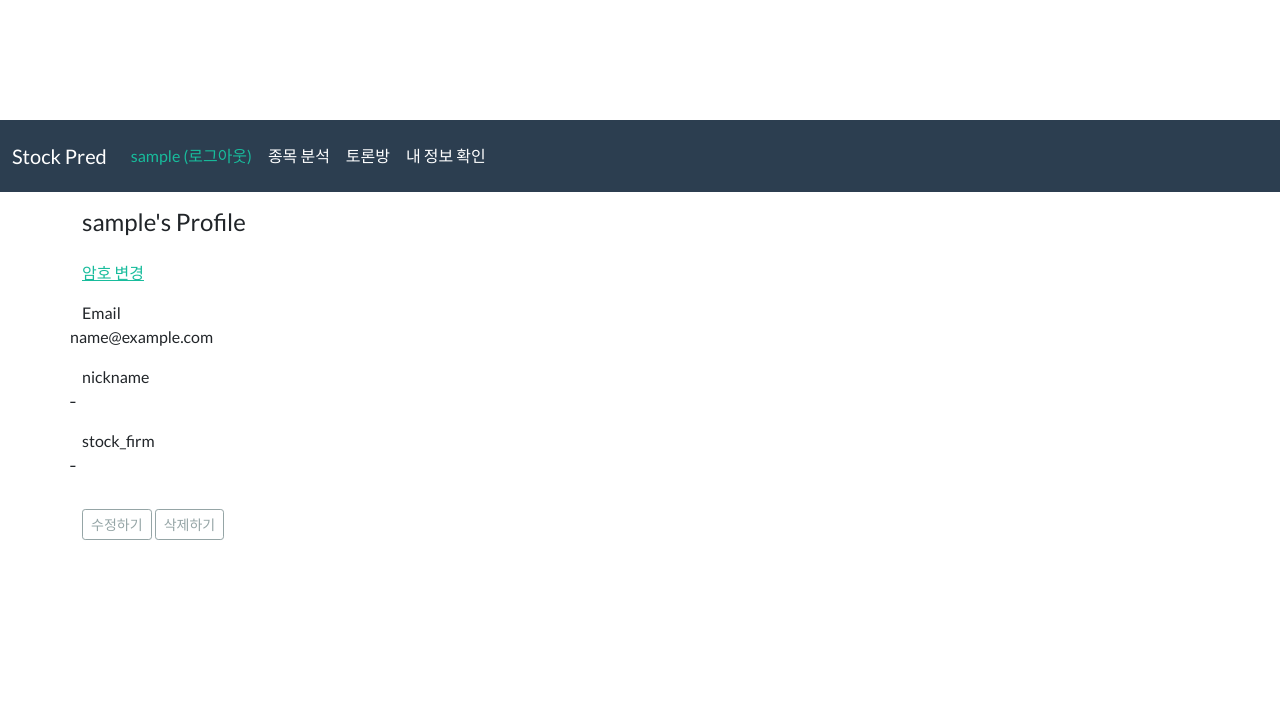
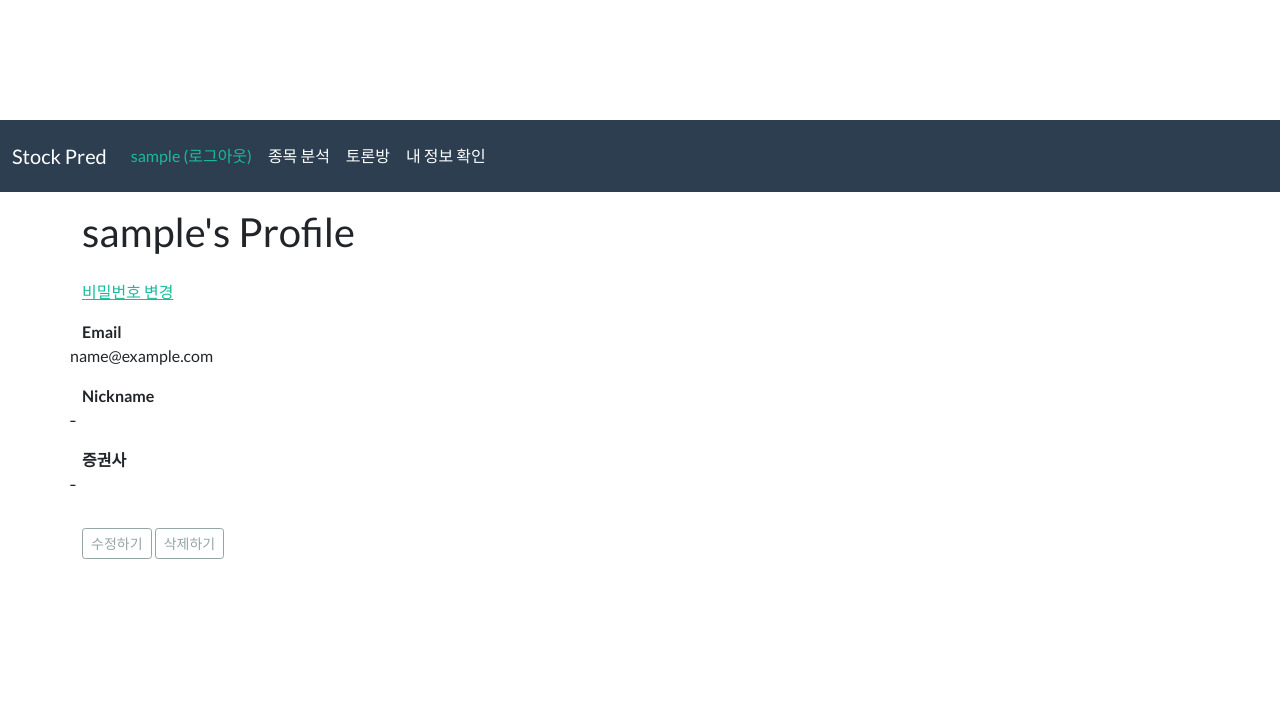
Before and after one commit to id-gxon/investment-analysis, a Django app: page /common/profile/ in a window 1280 px wide. Shown: the top 709 px of the page. Run offline with Django 4.2, Linux system fonts and the light colour scheme; the visitor is signed in with stand-in values (Sample User, id 1); parts of the project's set-up code (start-up, migrations or seed data) failed here and were passed over; some libraries are stand-ins or nearby versions.

Commit message:
프로필 테마

```diff
--- a/templates/common/profile.html
+++ b/templates/common/profile.html
@@ -3,18 +3,18 @@
 <div class="container my-3">
     <div class="row my-3">
         <div class="col-4">
-            <h4>{{ user.username }}'s Profile</h4>
+            <h2>{{ user.username }}'s Profile</h2>
         </div>
         <p>
-        <div><a href="{% url 'common:password_change' %}">암호 변경</a></div>
+        <div><a href="{% url 'common:password_change' %}">비밀번호 변경</a></div>
         <p>
-        <div>Email</div>
+        <div><strong>Email</strong></div>
         {{ user.email|default:"&dash;" }}
         <p>
-        <div>nickname</div>
+        <div><strong>Nickname</strong></div>
         {{ user.profile.nickname|default:"&dash;" }}
         <p>
-        <div>stock_firm</div>
+        <div><strong>증권사</strong></div>
         {{ user.profile.stock_firm|default:"&dash;" }}
         <p>
         <div class="my-3">
```
